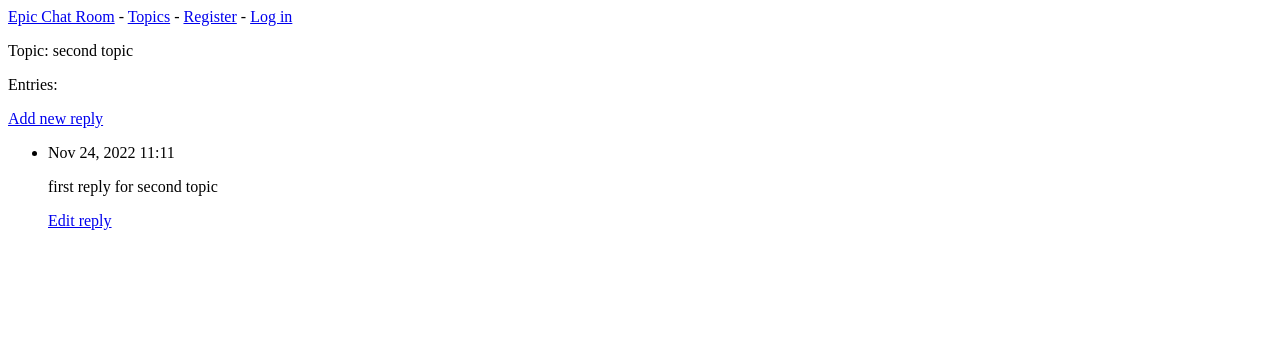
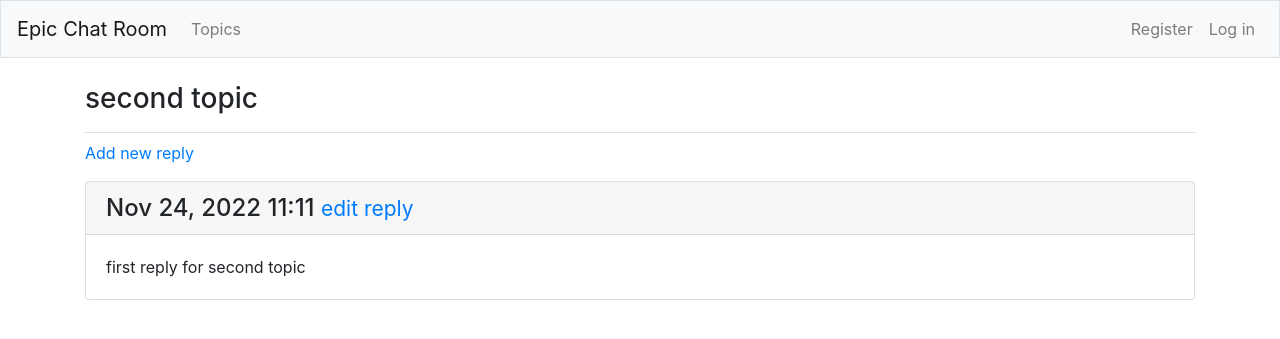
Before and after one commit to Sovellusohjelmointiboys/Keskustelupalsta, a Django app: page /topics/2/ in a window 1280 px wide. Shown: the top 339 px of the page. Run offline with Django 4.2, Linux system fonts and the light colour scheme; data comes from the database, SQL or seed files in the repository; both versions use the stored data as it was after the commit; some libraries are stand-ins or nearby versions.

Commit message:
added styling

```diff
--- a/epic_chat_room/models.py
+++ b/epic_chat_room/models.py
@@ -1,10 +1,12 @@
 from django.db import models
+from django.contrib.auth.models import User
 
 class Topic(models.Model):
     # Topic that the user wants to discuss about
     title = models.CharField(max_length=200)
     date_added = models.DateTimeField(auto_now_add=True)
     date_modified = models.DateTimeField(auto_now=True)
+    owner = models.ForeignKey(User, on_delete=models.CASCADE)
 
     def __str__(self):
         return self.title
@@ -14,6 +16,7 @@ class Reply(models.Model):
     topic = models.ForeignKey(Topic, on_delete=models.CASCADE)
     text = models.TextField()
     date_added = models.DateTimeField(auto_now_add=True)
+    owner = models.ForeignKey(User, on_delete=models.CASCADE)
 
     class Meta:
         verbose_name_plural = 'replies'
--- a/epic_chat_room/templates/epic_chat_room/base.html
+++ b/epic_chat_room/templates/epic_chat_room/base.html
@@ -1,13 +1,59 @@
-<p>
-  <a href="{% url 'epic_chat_room:index' %}">Epic Chat Room</a> -
-  <a href="{% url 'epic_chat_room:topics' %}">Topics</a> -
-  {% if user.is_authenticated %}
-    Hello, {{ user.username }}.
-    <a href="{% url 'users:logout' %}">Log out</a>
-  {% else %}
-    <a href="{% url 'users:register' %}">Register</a> -
-    <a href="{% url 'users:login' %}">Log in</a>
-  {% endif %}
-</p>
+{% load bootstrap4 %}
 
-{% block content %}{% endblock content %}
+<!doctype html>
+<html lang="en">
+<head>
+  <meta charset="utf-8">
+  <meta name="viewport" content="width=device-width, initial-scale=1,
+    shrink-to-fit=no">
+<title>Epic Chat Room</title>
+
+  {% bootstrap_css %}
+  {% bootstrap_javascript jquery='full' %}
+
+</head>
+<body>
+  <nav class="navbar navbar-expand-md navbar-light bg-light mb-4 border">
+    <a class="navbar-brand" href="{% url 'epic_chat_room:index'%}">
+       Epic Chat Room</a>
+    <button class="navbar-toggler" type="button" data-toggle="collapse"
+        data-target="#navbarCollapse" aria-controls="navbarCollapse"
+        aria-expanded="false" aria-label="Toggle navigation">
+      <span class="navbar-toggler-icon"></span></button>
+    <div class="collapse navbar-collapse" id="navbarCollapse">
+      <ul class="navbar-nav mr-auto">
+        <li class="nav-item">
+          <a class="nav-link" href="{% url 'epic_chat_room:topics'%}">
+              Topics</a></li>
+      </ul>
+      <ul class="navbar-nav ml-auto">
+        {% if user.is_authenticated %}
+          <li class="nav-item">
+            <span class="navbar-text"}">Hello, {{ user.username }}.</span>
+          </li>
+          <li class="nav-item">
+            <a class="nav-link" href="{% url 'users:logout' %}">Log out</a>
+          </li>
+        {% else %}
+          <li class="nav-item">
+            <a class="nav-link" href="{% url 'users:register' %}">Register</a>
+          </li>
+          <li class="nav-item">
+            <a class="nav-link" href="{% url 'users:login' %}">Log in</a></li>
+        {% endif %}
+      </ul>
+    </div>
+  </nav>
+
+<main role="main" class="container">
+    <div class="pb-2 mb-2 border-bottom">
+      {% block page_header %}{% endblock page_header %}
+    </div>
+    <div>
+      {% block content %}{% endblock content %}
+    </div>
+  </main>
+
+</body>
+
+</html>
--- a/epic_chat_room/templates/epic_chat_room/topic.html
+++ b/epic_chat_room/templates/epic_chat_room/topic.html
@@ -1,25 +1,27 @@
-{% extends 'epic_chat_room/base.html' %}
+{% extends "epic_chat_room/base.html" %}
+
+{% block page_header %}
+  <h3>{{ topic }}</h3>
+{% endblock page_header %}
+
 {% block content %}
-
-    <p>Topic: {{ topic }}</p>
-
-    <p>Entries:</p>
   <p>
     <a href="{% url 'epic_chat_room:new_reply' topic.id %}">Add new reply</a>
   </p>
 
-    <ul>
 {% for reply in replies %}
-        <li>
-            <p>{{ reply.date_added|date:'M d, Y H:i' }}</p>
-            <p>{{ reply.text|linebreaks }}</p>
-            <p>
-                <a href="{% url 'epic_chat_room:edit_reply' reply.id %}">Edit reply</a>
-            </p>
-        </li>
+  <div class="card mb-3">
+    <h4 class="card-header">
+      {{ reply.date_added|date:'M d, Y H:i' }}
+      <small><a href="{% url 'epic_chat_room:edit_reply' reply.id %}">
+          edit reply</a></small>
+    </h4>
+    <div class="card-body">
+        {{ reply }}
+      </div>
+    </div>
   {% empty %}
-        <li>There are no replies for this topic yet.</li>
+    <li>No replies have been added yet.</li>
   {% endfor %}
-    </ul>
 
 {% endblock content %}
--- a/epic_chat_room/views.py
+++ b/epic_chat_room/views.py
@@ -1,12 +1,15 @@
 from django.shortcuts import render, redirect
 from .models import Topic, Reply
 from .forms import TopicForm, ReplyForm
+from django.contrib.auth.decorators import login_required
+from django.http import Http404
 
 # Create your views here.
 
 def index(request):
     # The home page for epic chat room
     return render(request, 'epic_chat_room/index.html')
+
 
 def topics(request):
     # Show all topics
@@ -21,6 +24,7 @@ def topic(request, topic_id):
     context = {'topic': topic, 'replies': replies}
     return render(request, 'epic_chat_room/topic.html', context)
 
+@login_required
 def new_topic(request):
     #Add a new topic
     if request.method != 'POST':
@@ -37,6 +41,7 @@ def new_topic(request):
     context = {'form': form}
     return render(request, 'epic_chat_room/new_topic.html', context)
 
+@login_required
 def new_reply(request, topic_id):
     #Add a new reply for a particular topic
     topic = Topic.objects.get(id=topic_id)
@@ -57,10 +62,14 @@ def new_reply(request, topic_id):
     context = {'topic': topic, 'form': form}
     return render(request, 'epic_chat_room/new_reply.html', context)
 
+@login_required
 def edit_reply(request, reply_id):
     # Edit an existing reply
     reply = Reply.objects.get(id=reply_id)
     topic = reply.topic
+    # Make sure the topic belongs to the current user.
+    if topic.owner != request.user:
+        raise Http404
 
     if request.method != 'POST':
         # Initial request; pre-fill form with the current entry.
--- a/keskustelupalsta/settings.py
+++ b/keskustelupalsta/settings.py
@@ -34,6 +34,9 @@ INSTALLED_APPS = [
     #My apps
     'epic_chat_room',
     'users',
+
+    # Third party apps.
+    'bootstrap4',
 
     #Default django apps
     'django.contrib.admin',
@@ -126,3 +129,6 @@ STATIC_URL = 'static/'
 # https://docs.djangoproject.com/en/4.1/ref/settings/#default-auto-field
 
 DEFAULT_AUTO_FIELD = 'django.db.models.BigAutoField'
+
+# My settings
+LOGIN_URL = 'users:login'
```
Also changed, not shown: epic_chat_room/templates/epic_chat_room/index.html (+9 -3 lines), epic_chat_room/templates/epic_chat_room/topics.html (+8 -7 lines), users/templates/registration/login.html (+14 -12 lines), db.sqlite3, epic_chat_room/migrations/0004_topic_owner.py (added), epic_chat_room/migrations/0005_reply_owner.py (added). Lines whose indentation alone changed are shown as unchanged.
